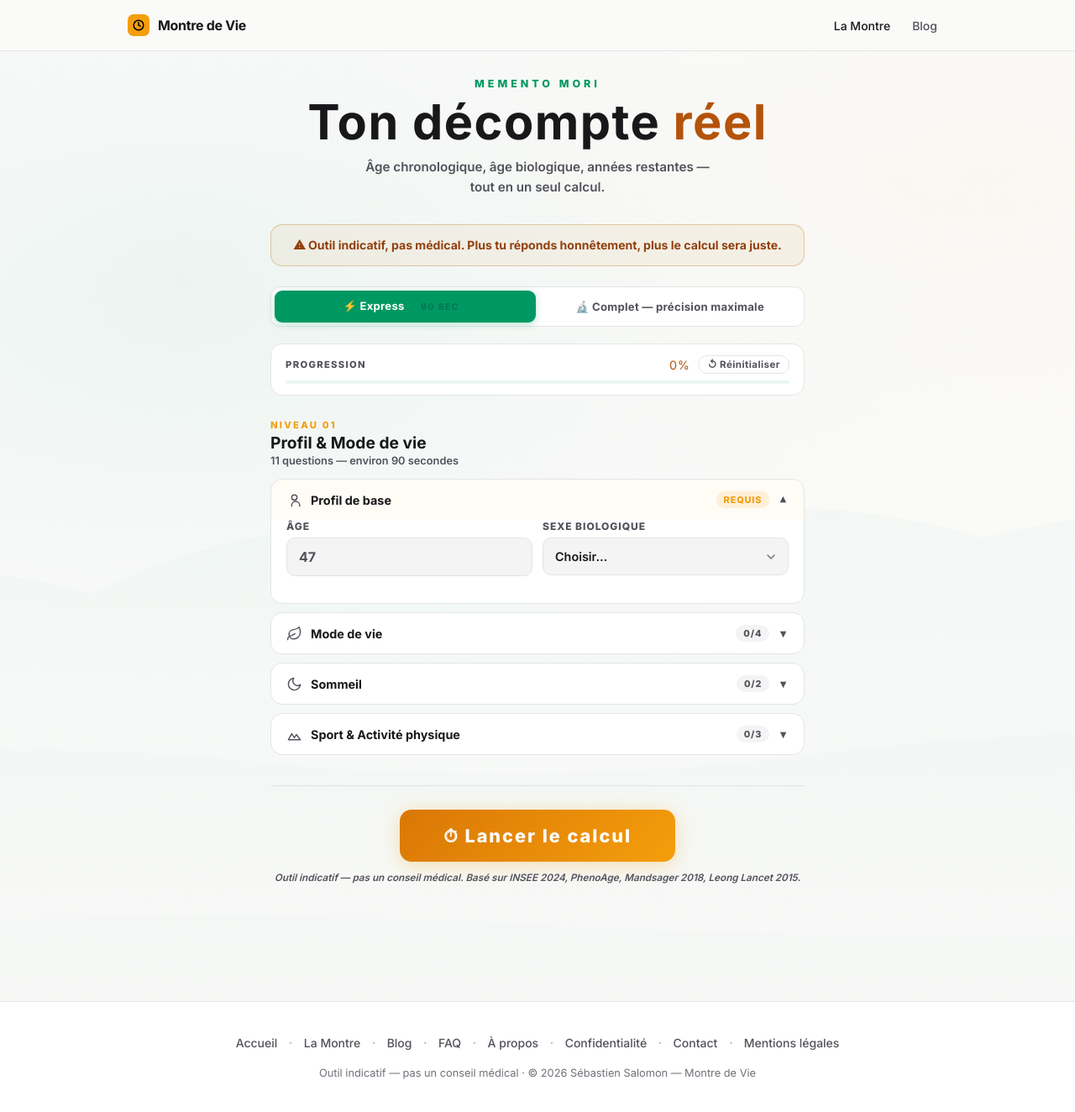
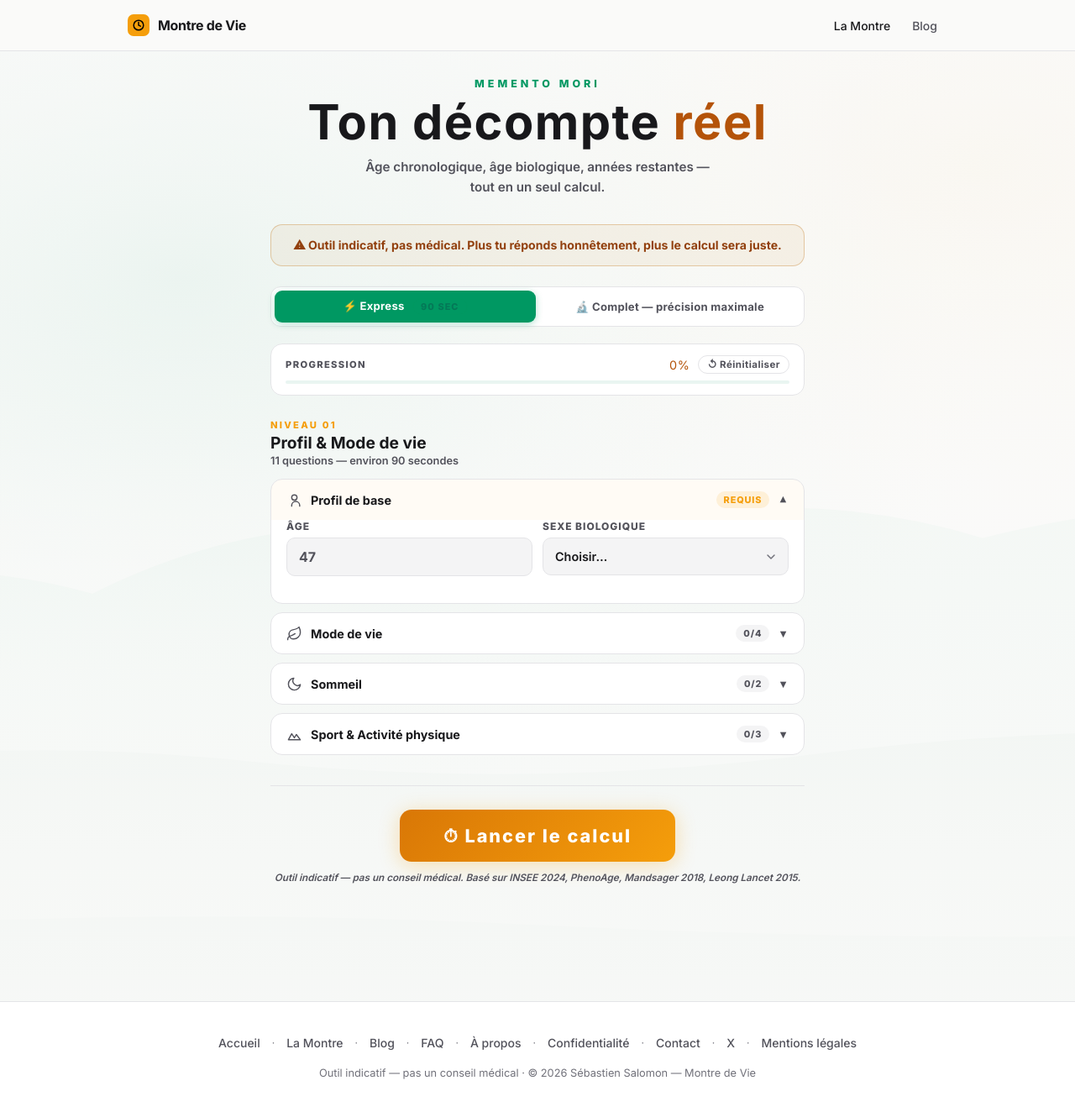
Before and after one commit to SebRunNature/memento-mori, a Jekyll site: the page built from montre/index.html, in a window 1280 px wide and 1325 px high. Shown: the whole window at 84% size. Built offline with Jekyll 4.4.1, drawn with Linux system fonts in a browser that asks for light colours.

Commit message:
Ajoute le compte X (@Montredevie) : footers, PDF et configuration
- Lien « X » dans le footer du blog (layout), de l'outil et de la grille
- Mention « X @Montredevie » dans le pied de page des deux PDF
- Identifiant X du site (aperçus de partage) : sebrunnature -> Montredevie

Co-Authored-By: Claude Sonnet 5.5 <noreply@anthropic.com>
Claude-Session: https://claude.ai/code/session_01CwhknYPJBhXUvWCZd8MTrv

```diff
--- a/_config.yml
+++ b/_config.yml
@@ -13,7 +13,7 @@ author:
 tagline: "Le décompte de ta vie, seconde par seconde."
 image: "https://montre-de-vie.com/icon-512.png"
 twitter:
-  username: sebrunnature
+  username: Montredevie
 
 # Jekyll
 markdown: kramdown
--- a/_layouts/default.html
+++ b/_layouts/default.html
@@ -322,6 +322,8 @@
       <span class="footer-sep">·</span>
       <a class="footer-link" href="/contact/">Contact</a>
       <span class="footer-sep">·</span>
+      <a class="footer-link" href="https://x.com/Montredevie" target="_blank" rel="noopener">X</a>
+      <span class="footer-sep">·</span>
       <a class="footer-link" href="https://run-nature.com/mentions-legales-seb-run-nature/" target="_blank" rel="noopener">Mentions légales</a>
     </div>
     <p class="footer-copy">
--- a/grille/index.html
+++ b/grille/index.html
@@ -241,6 +241,8 @@ h1 em{color:var(--amber-lt);font-style:normal}
       <span class="footer-sep">·</span>
       <a class="footer-link" href="/contact/">Contact</a>
       <span class="footer-sep">·</span>
+      <a class="footer-link" href="https://x.com/Montredevie" target="_blank" rel="noopener">X</a>
+      <span class="footer-sep">·</span>
       <a class="footer-link" href="https://run-nature.com/mentions-legales-seb-run-nature/" target="_blank" rel="noopener">Mentions légales</a>
     </div>
     <p class="footer-copy">
--- a/montre/index.html
+++ b/montre/index.html
@@ -733,7 +733,7 @@ body.embed-mode .embed-attribution{display:flex;align-items:center;justify-conte
 </div>
 
 <!-- FOOTER -->
-<footer class="site-footer"><div class="site-footer-inner"><div class="footer-links"><a class="footer-link" href="/">Accueil</a><span class="footer-sep">·</span><a class="footer-link" href="/montre/">La Montre</a><span class="footer-sep">·</span><a class="footer-link" href="/blog/">Blog</a><span class="footer-sep">·</span><a class="footer-link" href="/faq/">FAQ</a><span class="footer-sep">·</span><a class="footer-link" href="/apropos/">À propos</a><span class="footer-sep">·</span><a class="footer-link" href="/confidentialite/">Confidentialité</a><span class="footer-sep">·</span><a class="footer-link" href="/contact/">Contact</a><span class="footer-sep">·</span><a class="footer-link" href="https://run-nature.com/mentions-legales-seb-run-nature/" target="_blank" rel="noopener">Mentions légales</a></div><p class="footer-copy">Outil indicatif — pas un conseil médical · © 2026 Sébastien Salomon — Montre de Vie</p></div></footer>
+<footer class="site-footer"><div class="site-footer-inner"><div class="footer-links"><a class="footer-link" href="/">Accueil</a><span class="footer-sep">·</span><a class="footer-link" href="/montre/">La Montre</a><span class="footer-sep">·</span><a class="footer-link" href="/blog/">Blog</a><span class="footer-sep">·</span><a class="footer-link" href="/faq/">FAQ</a><span class="footer-sep">·</span><a class="footer-link" href="/apropos/">À propos</a><span class="footer-sep">·</span><a class="footer-link" href="/confidentialite/">Confidentialité</a><span class="footer-sep">·</span><a class="footer-link" href="/contact/">Contact</a><span class="footer-sep">·</span><a class="footer-link" href="https://x.com/Montredevie" target="_blank" rel="noopener">X</a><span class="footer-sep">·</span><a class="footer-link" href="https://run-nature.com/mentions-legales-seb-run-nature/" target="_blank" rel="noopener">Mentions légales</a></div><p class="footer-copy">Outil indicatif — pas un conseil médical · © 2026 Sébastien Salomon — Montre de Vie</p></div></footer>
 <script>
 'use strict';
 const D = {};
@@ -1821,7 +1821,7 @@ function saveResultPDF() {
     : 'Ton âge biologique est proche de ton âge chronologique.';
   doc.text(interp, 20, y); y+=14;
   doc.setFont('helvetica','italic'); doc.setFontSize(8); doc.setTextColor(140,140,140);
-  doc.text('Montre de Vie — montre-de-vie.com  ·  Outil indicatif, non médical.', 105, 287, {align:'center'});
+  doc.text('Montre de Vie — montre-de-vie.com  ·  X @Montredevie  ·  Outil indicatif, non médical.', 105, 287, {align:'center'});
   doc.save('montre-de-vie-' + new Date().toISOString().slice(0,10) + '.pdf');
   showToast('✓ PDF téléchargé');
 }
```
Also changed, not shown: other parts of montre/index.html (+1 -1 lines).
